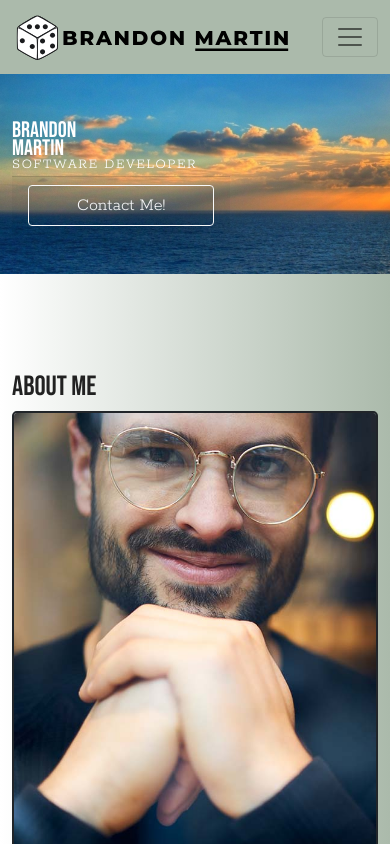
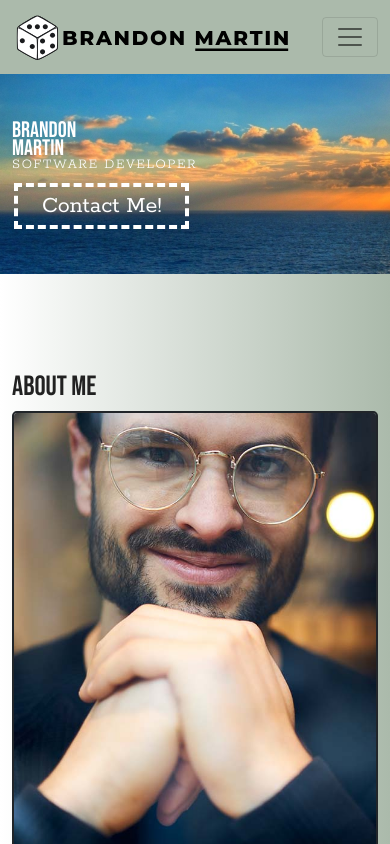
Before and after one commit to Bmart1108/B.Martin-Portfolio, a plain HTML site: page index.html in a window 390 px wide. Shown: the top 844 px of the page. Drawn offline with nearby package versions, Linux system fonts and the light colour scheme.

Commit message:
added new modal

```diff
--- a/css/site.css
+++ b/css/site.css
@@ -30,7 +30,28 @@ h1,
     font-family: var(--title-font);
 }
 
+.btnMain,
+.btnMain,
+.btnMain,
+.btnMain,
+.btnMain{
+    background-color: transparent;
+    border-style:dashed;
+    border-color: #ffffff;
+    color: #ffffff;
+    border-width: .2em;
+    text-shadow: #090211;
+    padding-left: 1em;
+    padding-right: 1em;
+    margin: -10px;
+    margin-top: .3em;
 
+
+}
+
+.btnMain:hover{
+    background-color: #4294BA;
+}
 
 .nav-item {
     font-family: var(--title-font);
@@ -111,13 +132,7 @@ body {
     width: 18rem;
 }
 
-.btn-header {
-    font-weight: 500;
-    font-size: large;
-    padding-left: 1rem;
-    padding-right: 1rem;
 
-}
 
 .btn-secondary,
 .btn-secondary:hover,
--- a/index.html
+++ b/index.html
@@ -61,7 +61,7 @@
             <div class="collapse navbar-collapse" id="navbarNav">
                 <ul class="navbar-nav ms-auto mb-2 mb-md-0">
                     <li class="nav-item">
-                        <a class="nav-link active" aria-current="page" href="#home">Home</a>
+                        <a class="nav-link active" aria-current="" href="#home">Home</a>
                     </li>
                     <li class="nav-item">
                         <a class="nav-link" href="#about">About</a>
@@ -85,16 +85,19 @@
     </nav>
     <!----NAVBAR END----->
     <!--Banner Image and Call To Action-->
-    <header class="mainHeader">
+    <header class="mainHeader" id="home">
         <div class="container d-flex justify-content-start align-items-center">
             <div>
                 <div class="mainTitle">Brandon
                 </div>
                 <div class="mainTitle">Martin</div>
                 <div class="subtitle">SOFTWARE DEVELOPER</div>
-                <div class="card-footer text-center">
-                    <button type="button" class="btn btn-header px-5 me-auto btn-outline-light fw-lighter"
-                        data-bs-toggle="modal" data-bs-target="#ContactMeModal">Contact Me!</button>
+
+
+                <div class="container">
+                    <button type="button" class="btnMain" data-bs-toggle="modal"
+                        data-bs-target="#ContactMeModal">Contact Me!</button>
+                </div>
 
             </div>
         </div>
@@ -184,7 +187,7 @@
                         in my projects section. </p>
                 </div>
                 <div class="col-12 col-md-4">
-                    <img src="/img/LOGOS/logos/Xamarin.png" class="" alt="...">
+                    <img src="/img/GitHubLogo100x100px.png" class="" alt="...">
                     <h3>ASP.NET MVC</h3>
                     <p class="card-text">Xamarin is a cross platform native mobile development
                         platform. This allows me to create mobile applicaitons the
@@ -206,7 +209,6 @@
             </div>
         </section>
 
-        <!----Projects---->
         <div class="container">
             <section class="section-page" id="projects">
                 <div class="row">
@@ -302,7 +304,7 @@
                 <div class="row row-cols-1 row-cols-md-3 gy-5">
                     <div class="col d-flex justify-content-center justify-content-md-start">
                         <div class="card projectCard">
-                            <img src="img/Shark680x727.png" class="card-img-top img-fluid" alt="Loan Shark">
+                            <img src="img/Shark680x727.png" class="card-img-top img-fluid" alt="LoanShark">
                             <div class="card-body">
                                 <h5 class="card-title">Loan Shark</h5>
                                 <p class="card-text">
@@ -360,7 +362,7 @@
                 <div class="row row-cols-1 row-cols-md-3 gy-5">
                     <div class="col d-flex justify-content-center justify-content-md-start">
                         <div class="card projectCard">
-                            <img src="img/Fizzbuzz 680x727.png" class="card-img-top img-fluid" alt="Loan Shark">
+                            <img src="img/Fizzbuzz 680x727.png" class="card-img-top img-fluid" alt="Fizzbuzz">
                             <div class="card-body">
                                 <h5 class="card-title">FIZZBUZZ</h5>
                                 <p class="card-text">
@@ -607,7 +609,7 @@
                     <div class="modal-dialog modal-dialog-centered modal-xl modal-fullscreen-md-down">
                         <div class="modal-content">
                             <div class="modal-header">
-                                <h5 class="modal-title" id="BugTrackerModalLabel">Insecticide</h5>
+                                <h5 class="modal-title" id="BugTrackerModalLabel">The Terminator</h5>
                                 <button type="button" class="btn-close" data-bs-dismiss="modal"
                                     aria-label="Close"></button>
                             </div>
@@ -777,26 +779,33 @@
                                                 <h3>Grow Your Money</h3>
                                                 <div>
                                                     <p>
-                                                        Financial planning is an ongoing process that will reduce your
+                                                        Financial planning is an ongoing process that will
+                                                        reduce your
                                                         stress about
-                                                        money, support your current needs and help you build a nest egg
+                                                        money, support your current needs and help you build a
+                                                        nest egg
                                                         for your
                                                         long-term goals, like retirement. Financial planning is
                                                         important because it
                                                         allows
-                                                        you to make the most of your assets, and helps ensure you meet
+                                                        you to make the most of your assets, and helps ensure
+                                                        you meet
                                                         your future
                                                         goals.
                                                     </p>
                                                     <p>
-                                                        Financial planning isn't just for the wealthy: Creating a
+                                                        Financial planning isn't just for the wealthy: Creating
+                                                        a
                                                         roadmap for your
-                                                        financial future is for everyone. You can make a financial plan
+                                                        financial future is for everyone. You can make a
+                                                        financial plan
                                                         yourself, or
-                                                        you can get help from a financial planning professional. Due to
+                                                        you can get help from a financial planning professional.
+                                                        Due to
                                                         online
                                                         services
-                                                        like robo-advisors, getting assistance with financial planning
+                                                        like robo-advisors, getting assistance with financial
+                                                        planning
                                                         is more
                                                         affordable
                                                         and accessible than ever.
@@ -893,24 +902,29 @@
                                                 <h3>Blogging It</h3>
                                                 <div>
                                                     <p>
-                                                        How can you make learning to code easier and achieve your goals
+                                                        How can you make learning to code easier and achieve
+                                                        your goals
                                                         faster?
                                                         Sharing
                                                         your learning experience through blogging can help you
                                                         understand coding
                                                         faster.
-                                                        If you are new to programming, starting a blog about learning
+                                                        If you are new to programming, starting a blog about
+                                                        learning
                                                         coding is the
                                                         best
-                                                        way to create an online presence and connect with like-minded
+                                                        way to create an online presence and connect with
+                                                        like-minded
                                                         developers
                                                         worldwide.
                                                     </p>
                                                     <p>
-                                                        The bottom line is: when you write about what you are learning,
+                                                        The bottom line is: when you write about what you are
+                                                        learning,
                                                         you are
                                                         processing
-                                                        and reflecting the topic on a deeper level. You will stay more
+                                                        and reflecting the topic on a deeper level. You will
+                                                        stay more
                                                         focused and
                                                         organised,
                                                         helping you clear your head and learn faster.
@@ -1005,14 +1019,16 @@
                                                 <h3>Loan Shark</h3>
                                                 <div>
                                                     <p>
-                                                        Loan Shark is a loan calculator used to help the user calculate
+                                                        Loan Shark is a loan calculator used to help the user
+                                                        calculate
                                                         their loan,
                                                         loan term and interest rate.
                                                         Loan Shark is built
                                                         with ASP.NET, MVC, C# and SQL.
                                                     </p>
                                                     <p>
-                                                        The system was built with Javascript and .Net in 1 week. The
+                                                        The system was built with Javascript and .Net in 1 week.
+                                                        The
                                                         front end was developed with HTML, Javascript and
                                                         Bootstrap. The backend utlizies MVC and C#. The database
                                                         was built with SQL Server and hosted on Azure. Please
@@ -1112,14 +1128,18 @@
                                                 <h3>Taco Cat Challenge</h3>
                                                 <div>
                                                     <p>
-                                                        Taco Cat allows user's to input a word or phrase. Taco Cat takes
+                                                        Taco Cat allows user's to input a word or phrase. Taco
+                                                        Cat takes
                                                         the
-                                                        information from the user and displays the text in reverse.
-                                                    </p>
-                                                    <p>
-                                                        Taco Cat also is used to inform the user if the word or phrase
+                                                        information from the user and displays the text in
+                                                        reverse.
+                                                    </p>
+                                                    <p>
+                                                        Taco Cat also is used to inform the user if the word or
+                                                        phrase
                                                         is a
-                                                        palindrome. A palindrome is a word or phrase that reads the same
+                                                        palindrome. A palindrome is a word or phrase that reads
+                                                        the same
                                                         forwards,
                                                         as it does backwards.
 
@@ -1144,7 +1164,8 @@
                             <div class="modal-footer">
                                 <button type="button" class="btn btn-secondary" data-bs-dismiss="modal">Close</button>
                                 <a class="btn btn-primary" href="https://bmart1108-tacocatpalindrome.netlify.app"
-                                    role="button">Check It Out!</a>
+                                    role="button">Check
+                                    It Out!</a>
                             </div>
                         </div>
                     </div>
@@ -1216,13 +1237,16 @@
                                                 <h3>Mighty Dog Challenge</h3>
                                                 <div>
                                                     <p>
-                                                        Mighty Dog is an app that displays events held in various
+                                                        Mighty Dog is an app that displays events held in
+                                                        various
                                                         cities. It uses a
-                                                        dropdown menu for the user to select a city. Once selected, it
+                                                        dropdown menu for the user to select a city. Once
+                                                        selected, it
                                                         will display
                                                         the events, dates and attendance of each event.
                                                     </p>
-                                                    <p> The system was built with Javascript and .Net in 1 week. The
+                                                    <p> The system was built with Javascript and .Net in 1 week.
+                                                        The
                                                         front end was developed with HTML, Javascript and
                                                         Bootstrap. The backend utlizies MVC and C#. The database
                                                         was built with SQL Server and hosted on Azure. Please
@@ -1322,13 +1346,15 @@
                                                 <h3>FIZZBUZZ CHALLENGE</h3>
                                                 <div>
                                                     <p>
-                                                        FizzBuzz energy. A javascript app that displays numbers from 0
+                                                        FizzBuzz energy. A javascript app that displays numbers
+                                                        from 0
                                                         to 100.
                                                         <p>
                                                             For multiples of
                                                             three, it will print "Fizz" instead of a number. For
                                                             multiples of five,
-                                                            it will print "Buzz." For numbers with both multiples, it
+                                                            it will print "Buzz." For numbers with both
+                                                            multiples, it
                                                             will print
                                                             "FizzBuzz."
 
@@ -1425,7 +1451,8 @@
                                                 <h3>REWIND CHALLENGE</h3>
                                                 <div>
                                                     <p>
-                                                        There and back again. This coding exercise takes the user's
+                                                        There and back again. This coding exercise takes the
+                                                        user's
                                                         input and prints
                                                         it out reversed.
                                                     </p>
@@ -1524,12 +1551,15 @@
                                             <div>
                                                 <h3>HUNDO CHALLENGE</h3>
                                                 <div>
-                                                    <p> Live life one loop at a time. Hundo takes the user's input and
+                                                    <p> Live life one loop at a time. Hundo takes the user's
+                                                        input and
                                                         displays
-                                                        the numbers from 0 to 100. Display the even numbers in bold.
-                                                    </p>
-                                                    <p>
-                                                        This is a Javascript application that uses loops to process and
+                                                        the numbers from 0 to 100. Display the even numbers in
+                                                        bold.
+                                                    </p>
+                                                    <p>
+                                                        This is a Javascript application that uses loops to
+                                                        process and
                                                         display the
                                                         user's input.
 
@@ -1554,7 +1584,11 @@
                             <div class="modal-footer">
                                 <button type="button" class="btn btn-secondary" data-bs-dismiss="modal">Close</button>
                                 <a class="btn btn-primary" href="https://bmart1108-hundocodingchallenge.netlify.app"
-                                    role="button">Try It Out!</a>
+                                    role="button">Try
+                                    It Out!</a>
+                            </div>
+                        </div>
+                    </div>
                 </div>
             </div>
         </div>
@@ -1568,8 +1602,7 @@
 
     <!-- Bootstrap JS -->
     <script src="https://cdn.jsdelivr.net/npm/bootstrap@5.1.1/dist/js/bootstrap.bundle.min.js"
-                    integrity="sha384-/bQdsTh/da6pkI1MST/rWKFNjaCP5gBSY4sEBT38Q/9RBh9AH40zEOg7Hlq2THRZ"
-                    crossorigin="anonymous">
+        integrity="sha384-/bQdsTh/da6pkI1MST/rWKFNjaCP5gBSY4sEBT38Q/9RBh9AH40zEOg7Hlq2THRZ" crossorigin="anonymous">
     </script>
 
     <script>
```
Also changed, not shown: img/GitHubLogo100x100px.png (added). Lines whose indentation alone changed are shown as unchanged.
